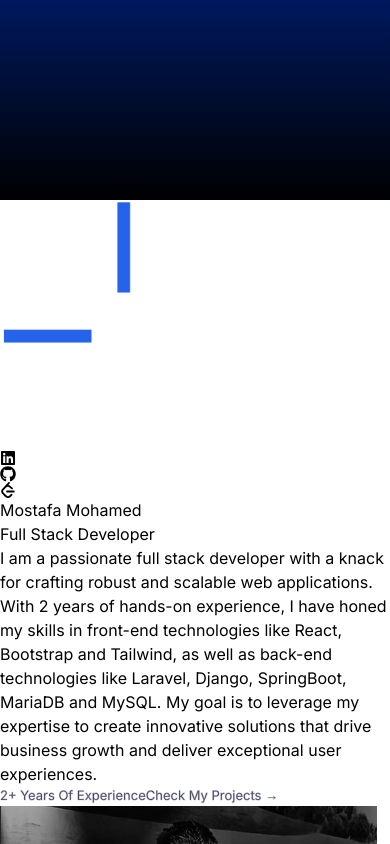
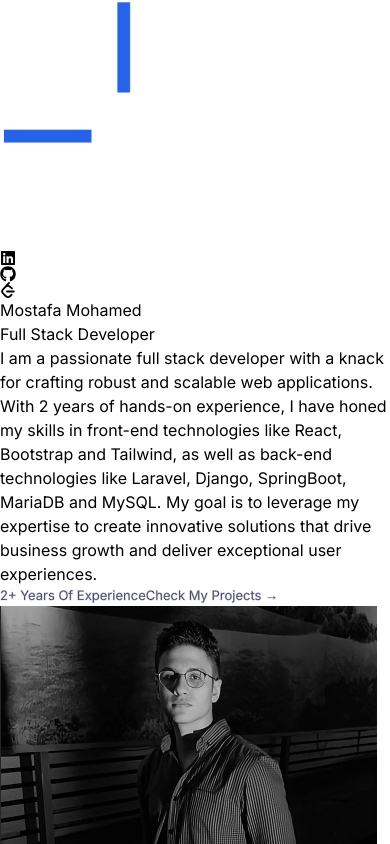
Before and after one commit to Mostafa602/react-portfolio, a React (Vite) app: page / in a window 390 px wide. Shown: the top 844 px of the page. Built offline with nearby package versions, Linux system fonts and the light colour scheme.

Commit message:
Identifying the error

```diff
--- a/src/components/Background.jsx
+++ b/src/components/Background.jsx
@@ -12,17 +12,24 @@ export default function Background() {
     return () => window.removeEventListener('mousemove', handleMouseMove);
   }, []);
 
+  const isMobile = window.innerWidth < 768;
+
   return (
-    <div className="fixed top-0 left-0 -z-10 h-full w-full overflow-hidden" style={{ background: 'linear-gradient(to bottom ,rgb(0, 25, 94),rgb(0, 0, 0))' }}>
-      <div
-        className="pointer-events-none absolute rounded-full bg-blue-600 opacity-10 blur-3xl "
-        style={{
-          top: position.y - 100,
-          left: position.x - 100,
-          width: 200,
-          height: 200,
-        }}
-      ></div>
+    <div
+      className="fixed top-0 left-0 -z-10 h-full w-full overflow-hidden"
+      style={{ background: 'linear-gradient(to bottom, rgb(0, 25, 94), rgb(0, 0, 0))' }}
+    >
+      {!isMobile && (
+        <div
+          className="pointer-events-none absolute rounded-full bg-blue-600 opacity-10 blur-3xl"
+          style={{
+            top: Math.max(0, Math.min(position.y - 100, window.innerHeight - 200)),
+            left: Math.max(0, Math.min(position.x - 100, window.innerWidth - 200)),
+            width: 200,
+            height: 200,
+          }}
+        />
+      )}
     </div>
   );
 }
```
